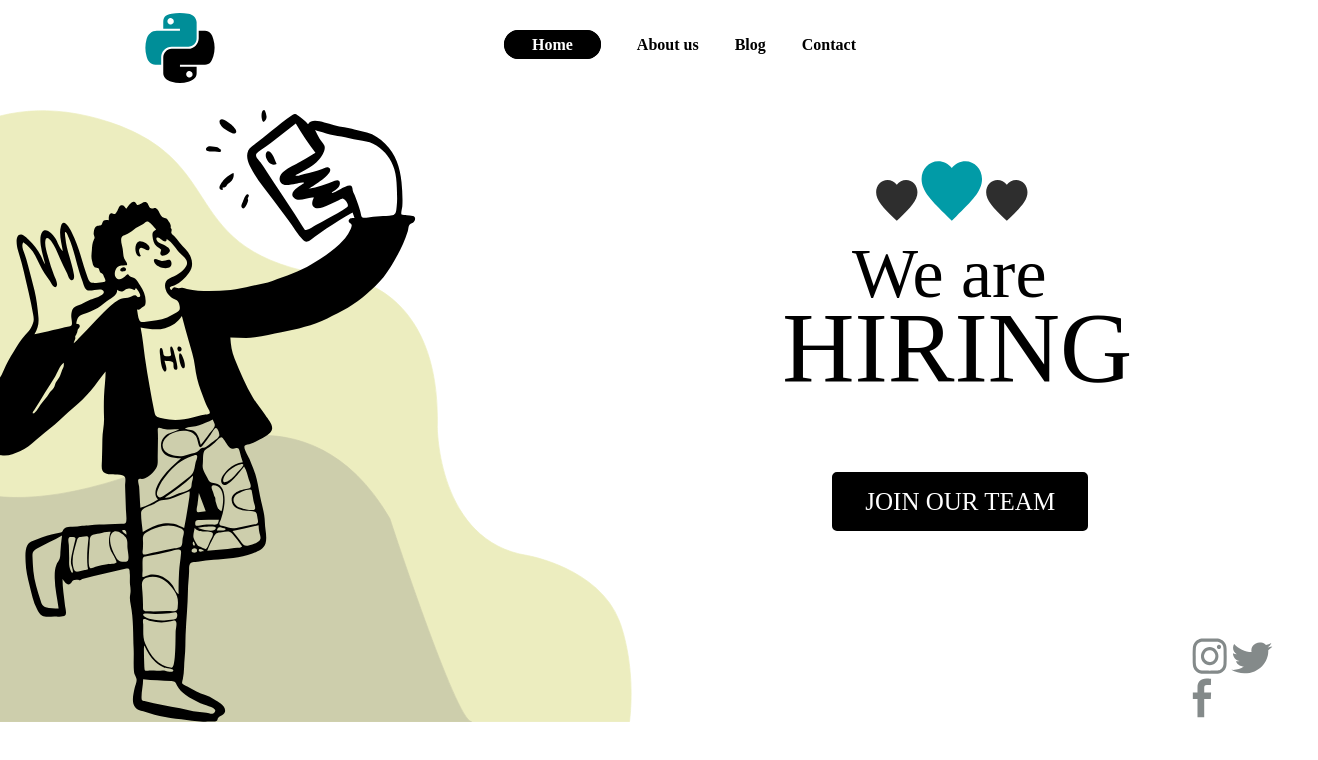
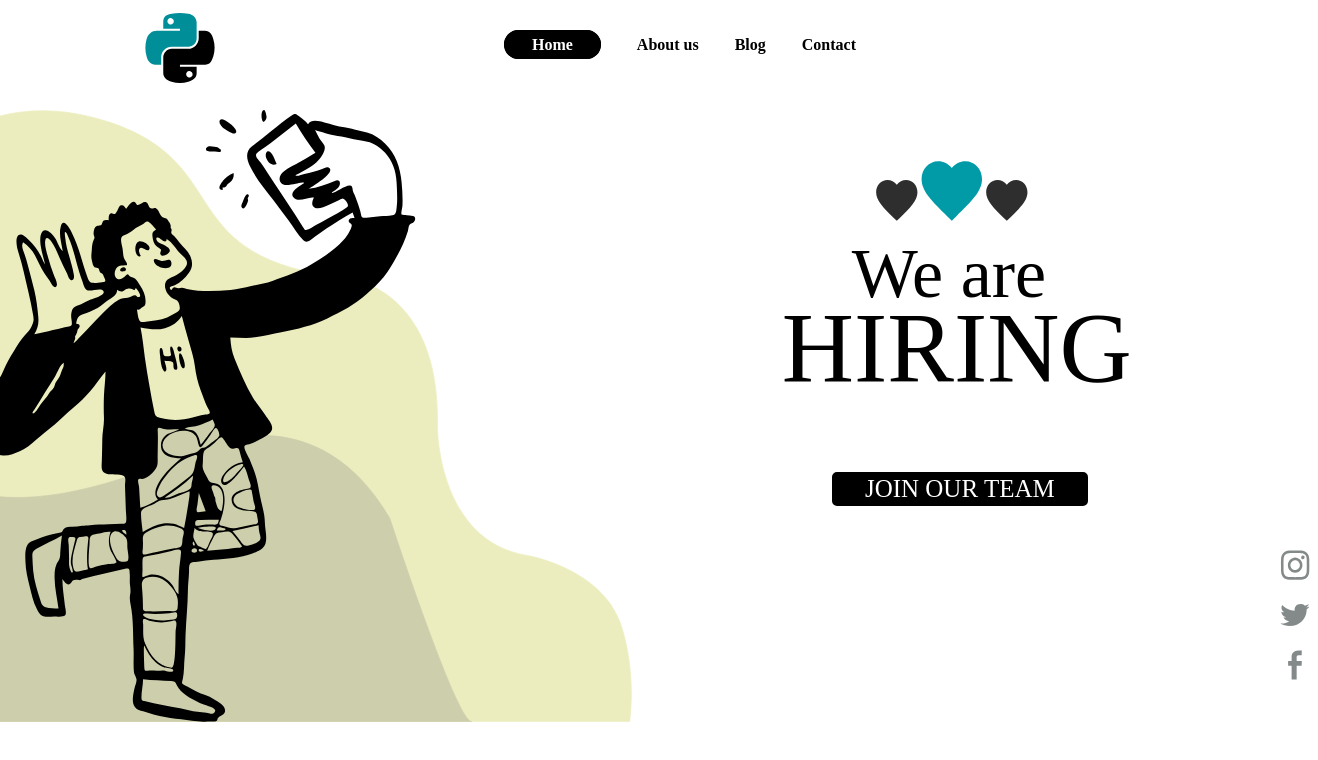
Before and after one commit to Bidbogs-prog/Triage_Initiative-master, a plain HTML site: page index.html in a window 1280 px wide. Shown: the whole page, 1318 px wide, since content can reach past the window. Drawn offline with Linux system fonts and the light colour scheme.

Commit message:
First landing page done

```diff
--- a/style.css
+++ b/style.css
@@ -51,6 +51,7 @@ li {
 .hero {
   display: flex;
   width: 100%;
+  flex-direction: row;
 }
 
 .hire {
@@ -61,8 +62,9 @@ li {
 }
 
 .hero-right {
-  padding: 0;
+  padding: -20em;
   margin-top: -3em;
+  align-items: baseline;
 }
 
 .hero-right img {
@@ -93,7 +95,7 @@ li {
   border: 3px solid black;
   text-align: center;
   width: 10em;
-  padding: 0.5em 0em;
+  padding: 0em;
   border-radius: 5px;
   background-color: black;
   color: white;
@@ -101,5 +103,15 @@ li {
 }
 
 .hero-bottom {
+  width: 50px;
   align-self: flex-end;
+  height: 100px;
+  margin: 5em;
 }
+
+.hero-bottom img {
+  width: 30px;
+  height: 30px;
+  padding: 0.5em;
+  margin: 0;
+}
```
